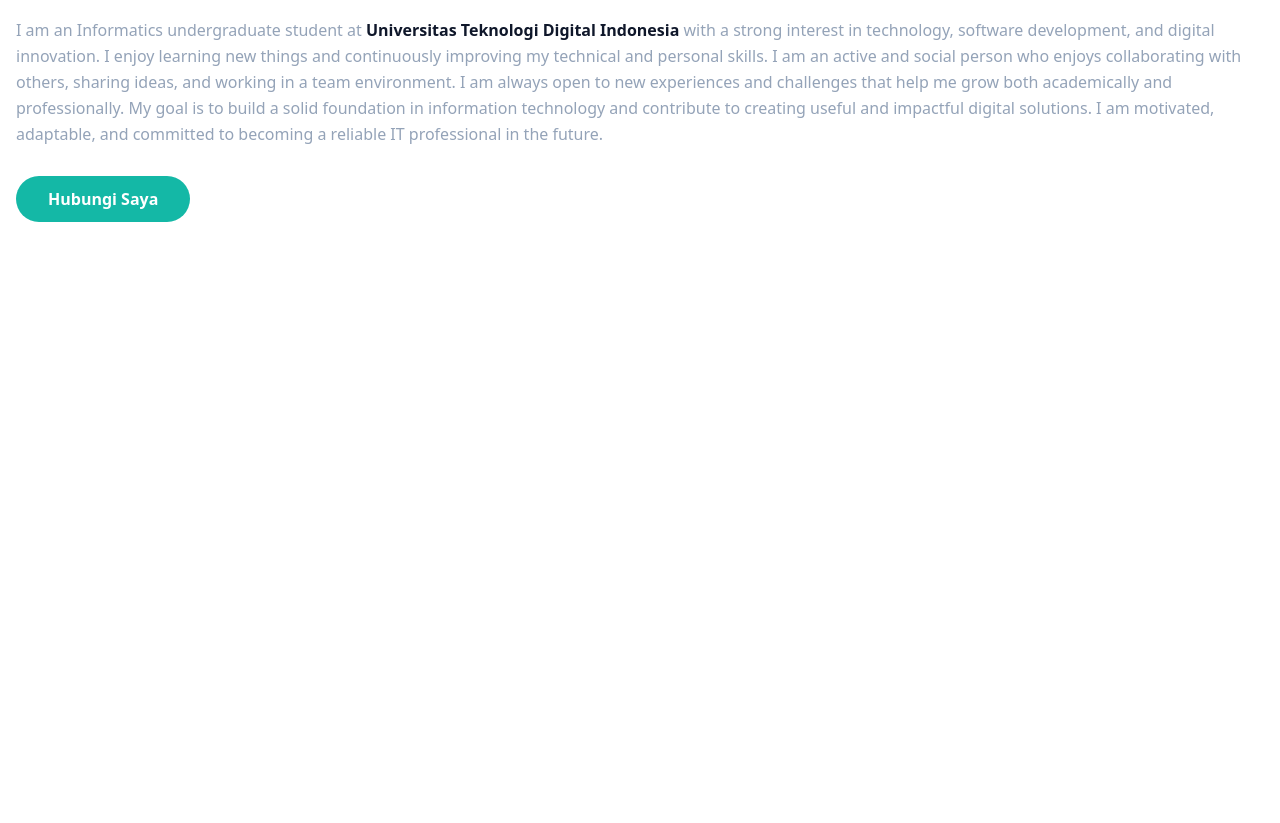
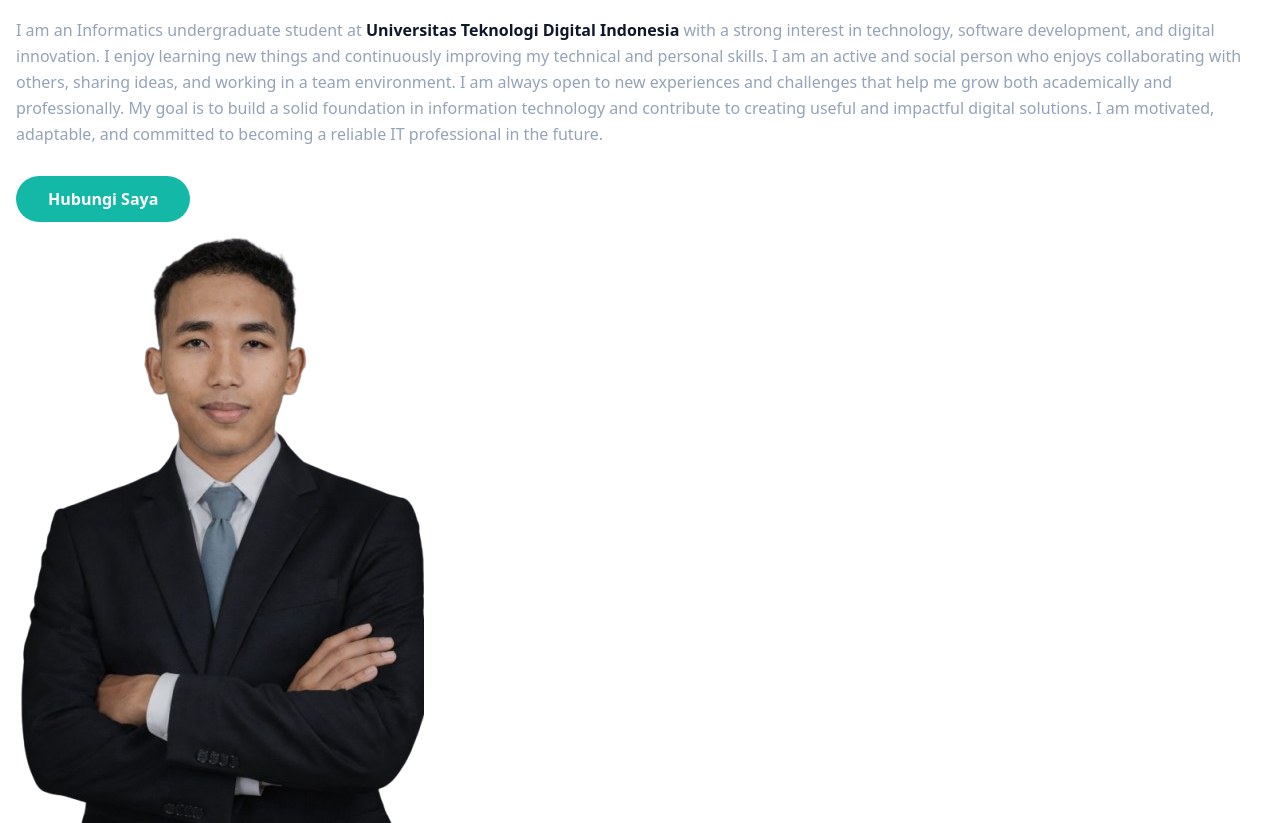
Before and after one commit to AyyrielRamadhan/ayyrielramadhan.github.io, a website: page index.html in a window 1280 px wide. Shown: the part 239-1062 px from the top of the page. Before the commit the page ends 800 px from the top, so only its background shows below. Drawn offline with Linux system fonts and the light colour scheme.

Commit message:
menambahkan foto

```diff
--- a/index.html
+++ b/index.html
@@ -45,7 +45,11 @@
           </div>
           <div class="w-full self-end px-4">
             <div class="mt-10">
-              <img src="" alt="" />
+              <img
+                src="dist/img/Ayyriel_portofolio-removebg-preview.png"
+                alt="Ayyriel Portofolio"
+                class="max-w-full mx-auto"
+              />
             </div>
           </div>
         </div>
```
Also changed, not shown: dist/img/Ayyriel_portofolio-removebg-preview.png (added).
